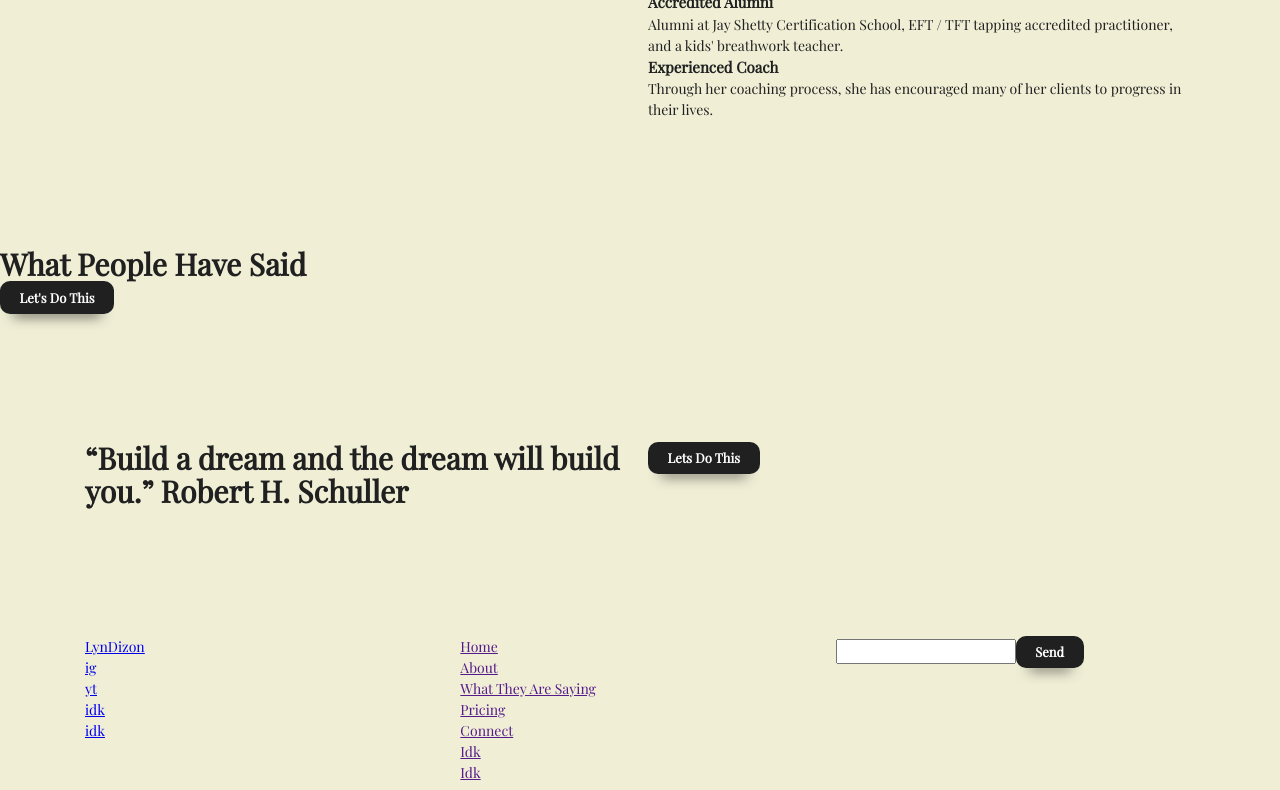
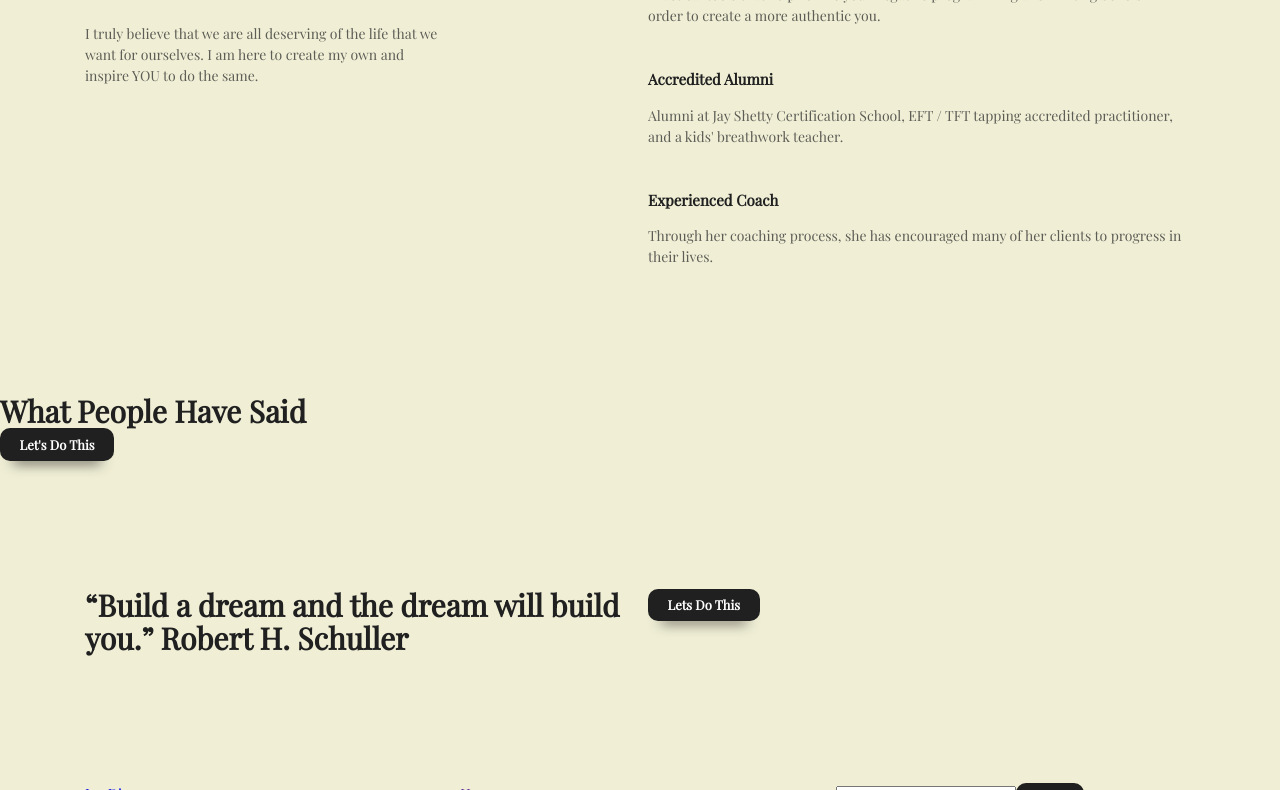
Before and after one commit to Edlenh/LynDznProgressCoach, a website built with Vite: page index.html in a window 1280 px wide. Shown: the part 474-1264 px from the top of the page. Built offline with nearby package versions, Linux system fonts and the light colour scheme.

Commit message:
fix paragraph spacing and general padding

```diff
--- a/index.html
+++ b/index.html
@@ -58,23 +58,30 @@
 <section class="padding-block-900">
   <div class="container">
     <div class="even-columns">
-      <div>
+      <div class="flow">
         <h2 class="fs-secondary-heading fw-bold">What's Different About Me?</h2>
         <p>I truly believe that we are all deserving of the life that we want for ourselves.
            I am here to create my own and inspire YOU to do the same. </p>
       </div>
       <div>
-        <ul class="numbered-items" role="list">
-          <li><h3 class="fs-normal fw-bold">Authentic methodology</h3>
-          <p>Practical tools that help rewire your negative programming and limiting beliefs in order to create a more authentic you. </p>
+        <ul class="numbered-items | flow" role="list">
+          <li>
+            <div class="flow" style="--flow-spacer:1em">
+            <h3 class="fs-normal fw-bold">Authentic methodology</h3>
+          <p data-width="wide">Practical tools that help rewire your negative programming and limiting beliefs in order to create a more authentic you. </p>
+        </div>
         </li>
           <li>
+            <div class="flow" style="--flow-spacer:1em">
             <h3 class="fs-normal fw-bold">Accredited Alumni</h3>
-          <p>Alumni at Jay Shetty Certification School, EFT / TFT tapping accredited practitioner, and a kids' breathwork teacher. </p>
+          <p data-width="wide">Alumni at Jay Shetty Certification School, EFT / TFT tapping accredited practitioner, and a kids' breathwork teacher. </p>
+        </div>
         </li>
           <li>
+            <div class="flow" style="--flow-spacer:1em">
             <h3 class="fs-normal fw-bold">Experienced Coach</h3>
-          <p>Through her coaching process, she has encouraged many of her clients to progress in their lives. </p>
+          <p data-width="wide">Through her coaching process, she has encouraged many of her clients to progress in their lives. </p>
+        </div>
         </li>
         </ul>
       </div>
@@ -119,7 +126,7 @@
 
     <div>
       <nav class="footer-nav">
-        <ul aria-label="footer" role="list">
+        <ul class="flow" aria-label="footer" role="list">
           <li><a href="">Home</a></li>
           <li><a href="">About</a></li>
           <li><a href="">What They Are Saying</a></li>
--- a/style.css
+++ b/style.css
@@ -114,29 +114,6 @@ svg {
     scroll-behavior: auto !important;
   }
 }
-
-.container {
-  --max-width: 1110px;
-  --padding: 1rem;
-
-  width: min(var(--max-width), 100% - (var(--padding) * 2));
-  margin-inline: auto;
-}
-
-.even-columns{
-  display: grid;
-  gap:1rem;
-}
-
-@media(min-width:50em){
-  .even-columns{
-    grid-auto-flow: column;
-    grid-auto-columns: 1fr;
-  }
-}
-
-
-
 /* general styling */
 
 body{
@@ -144,6 +121,15 @@ body{
   font-family: var(--ff-primary);
   color:var(--clr-neutral-black);
   background-color: var(--clr-primary-tan);
+}
+
+p:not([class]){
+opacity: 0.7;
+max-width: 42ch;
+}
+
+p[data-width="wide"]{
+  max-width: 100%;
 }
 
 .button{
@@ -271,6 +257,29 @@ white-space: nowrap !important;
 border: 0 !important;
 }
 
+.container {
+  --max-width: 1110px;
+  --padding: 1rem;
+
+  width: min(var(--max-width), 100% - (var(--padding) * 2));
+  margin-inline: auto;
+}
+
+:where(.flow>:not(:first-child)){
+  margin-top: var(--flow-spacer, 3em);
+}
+
+.even-columns{
+  display: grid;
+  gap:1rem;
+}
+
+@media(min-width:50em){
+  .even-columns{
+    grid-auto-flow: column;
+    grid-auto-columns: 1fr;
+  }
+}
 
 .text-blue{
     color:var(--clr-primary-blue)
```
